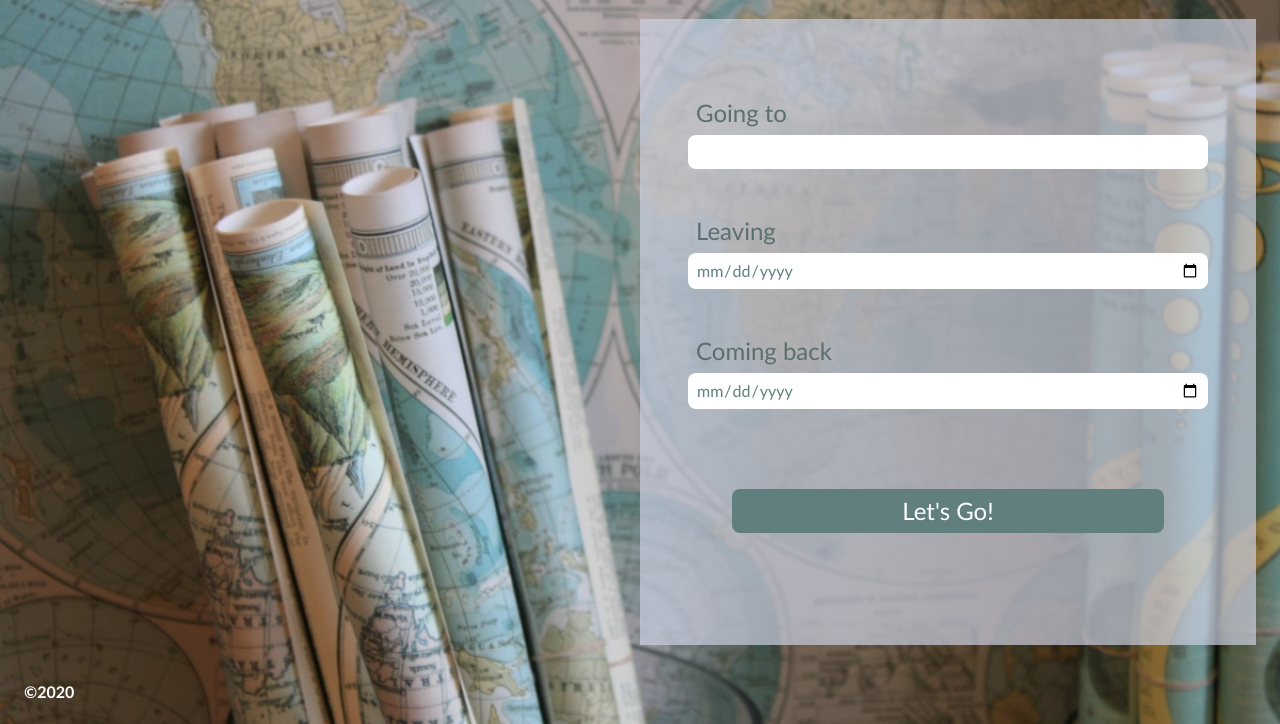
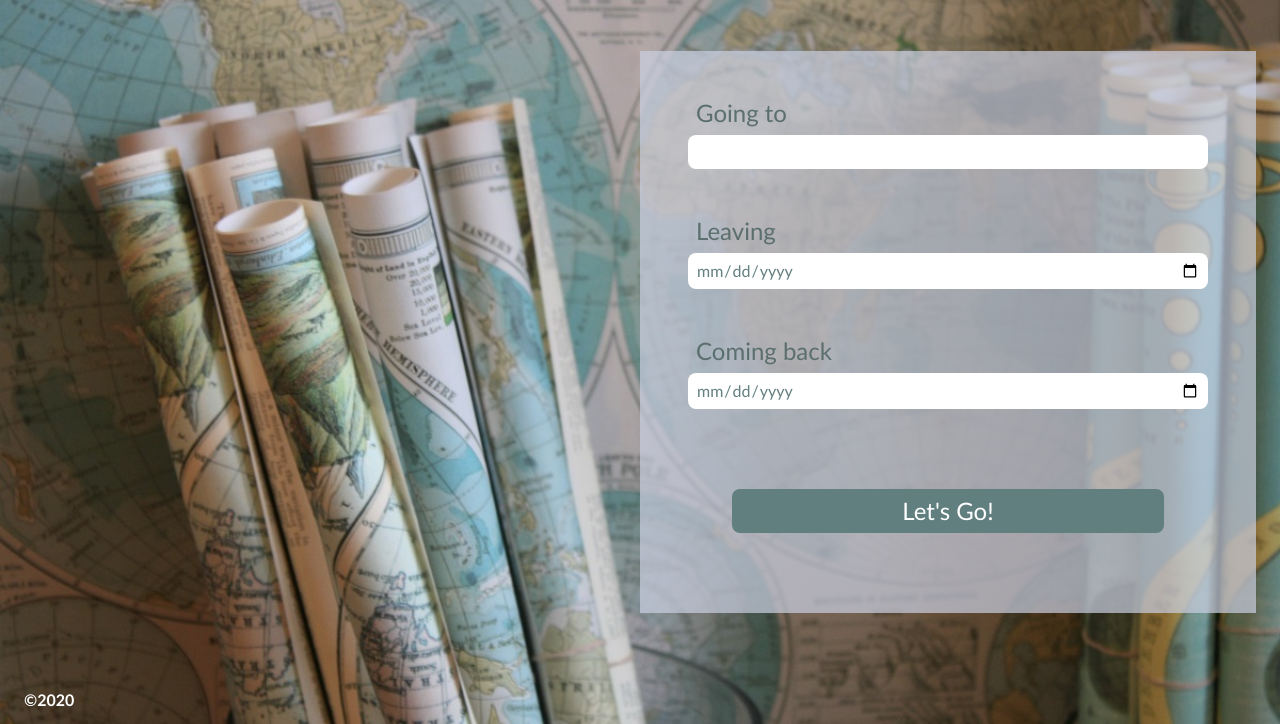
Before and after one commit to neternefer/CapstoneProject, a website built with webpack: page src/client/views/index.html in a window 1280 px wide. Shown: the part 76-800 px from the top of the page. Built offline with nearby package versions, Linux system fonts and the light colour scheme.

Commit message:
Change grid rows height

```diff
--- a/src/client/styles/style.scss
+++ b/src/client/styles/style.scss
@@ -19,7 +19,7 @@ body {
 .grid {
     display: grid;
     grid-template-columns: 1.5rem 1fr 1.5rem;
-    grid-template-rows: 5rem 1fr 4rem;
+    grid-template-rows: 4rem 1fr 3rem;
     grid-template-areas:
         '. h .'
         '. m .'
@@ -85,7 +85,7 @@ article {
     display: flex;
     flex-direction: column;
     width: 80%;
-    margin: 4vh 0;
+    // margin: 4vh 0;
 }
 
 .card-text-section {
@@ -124,7 +124,7 @@ label {
     // color: #67868b;
     color: rgb(91, 111, 110);
     font-size: 1.5rem;
-    padding: 2vh 0;
+    padding-bottom: 1vh;
 }
 
 input {
```
